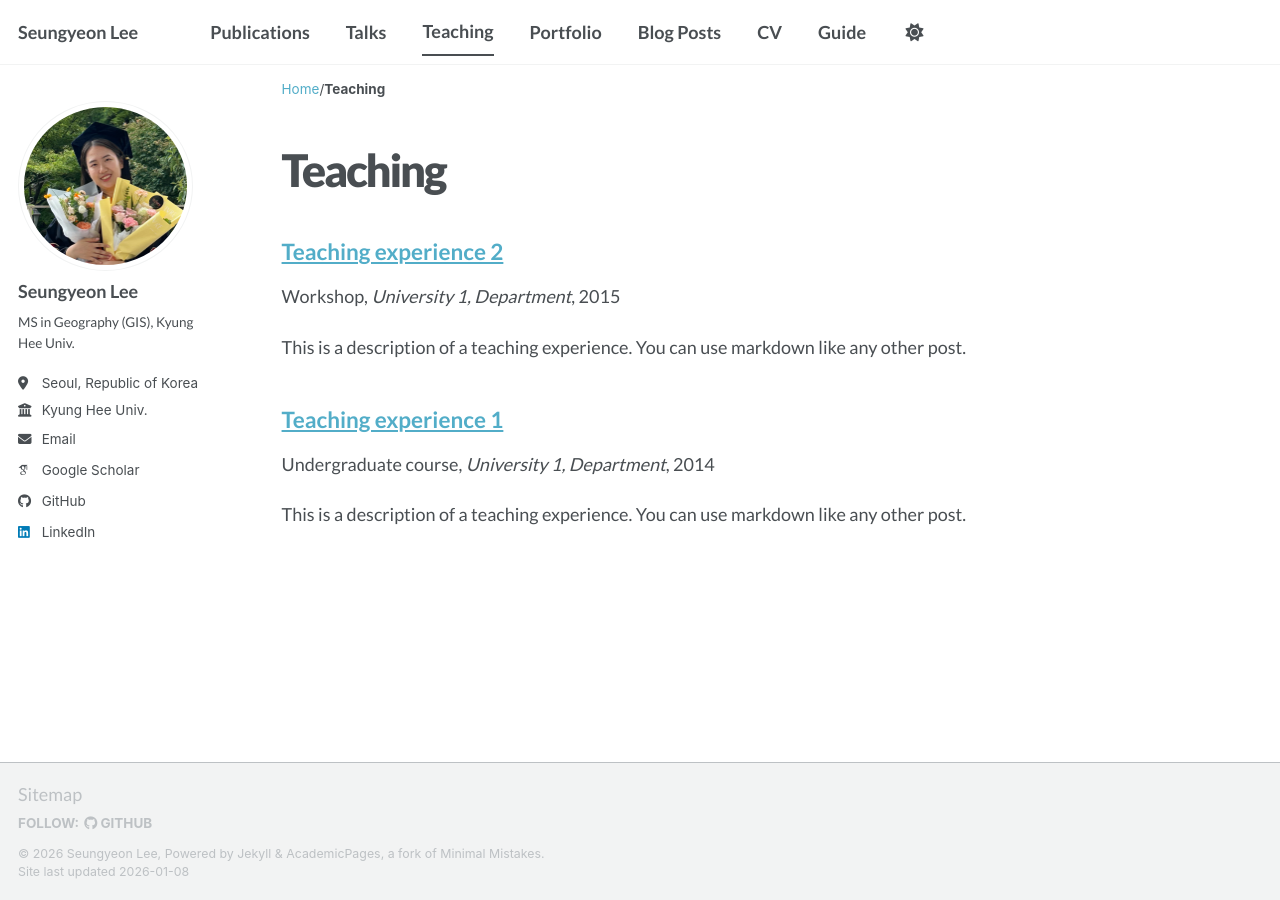
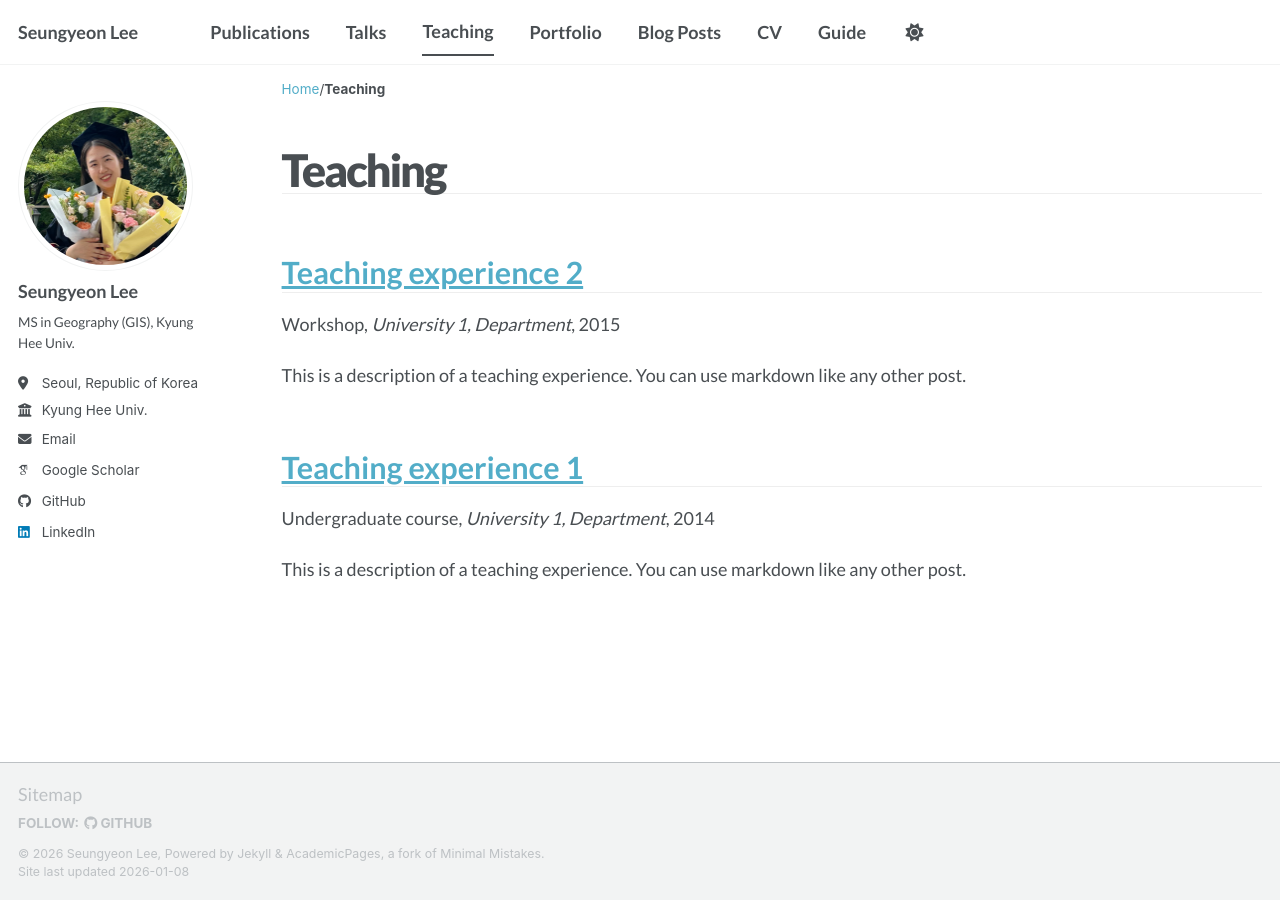
Before and after one commit to seungyeon677/seungyeon677.github.io, a Jekyll site: the page built from _pages/teaching.html, in a window 1280 px wide. Built offline with Jekyll 4.4.1, drawn with Linux system fonts in a browser that asks for light colours; some web fonts are replaced; a script bundle is joined from its source files by our own code; library files that are not in the unit come from our copies.

Commit message:
Update head.html

```diff
--- a/_includes/head.html
+++ b/_includes/head.html
@@ -38,6 +38,12 @@
     letter-spacing: -0.05em; /* 글자 간격을 살짝 좁혀 더 세련되게 */
   }
 
+  h1, h2 {
+    font-size: 1.7rem !important;
+    font-weight: 700 !important;
+    border-bottom: 1px solid #eeeeee;
+  }
+
   /* 사이드바를 제외한 '본문 영역'만 폰트 사이즈 줄이기 */
   .page__content p,
   .page__content li,
```
